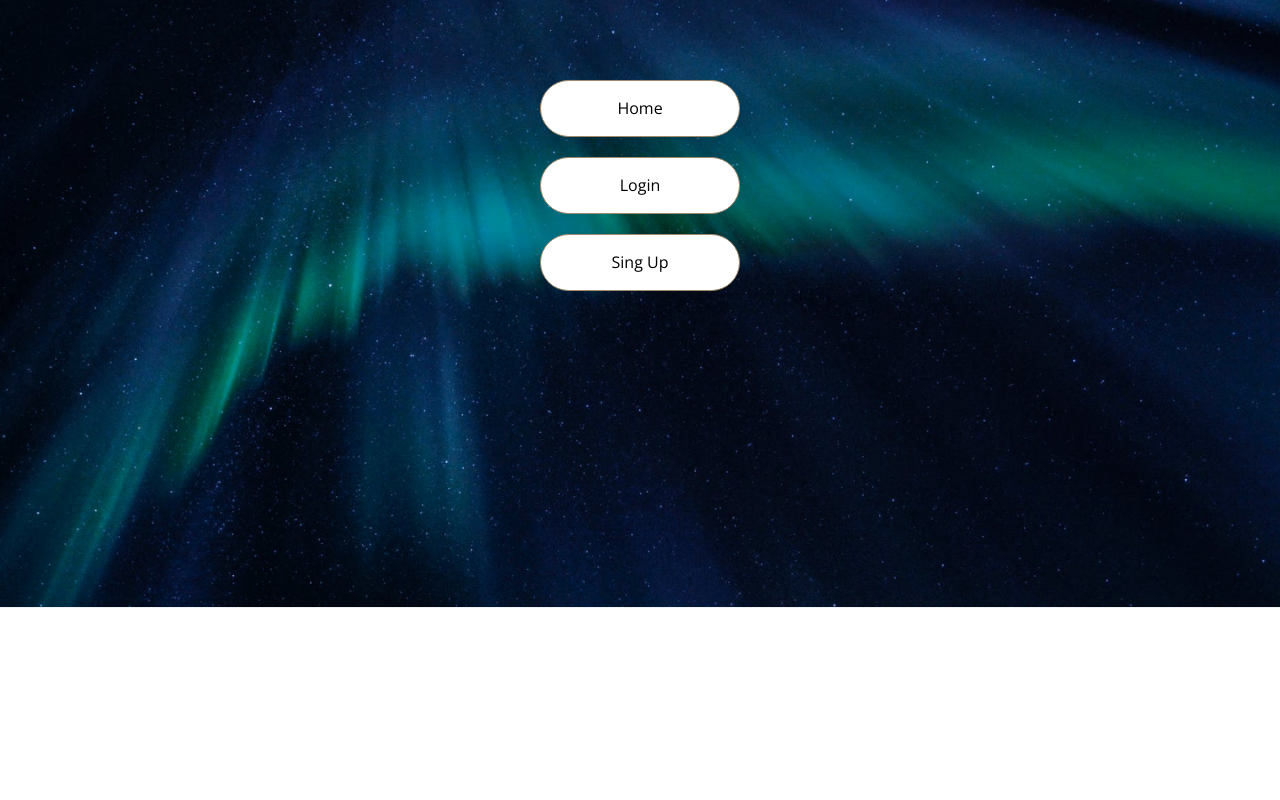
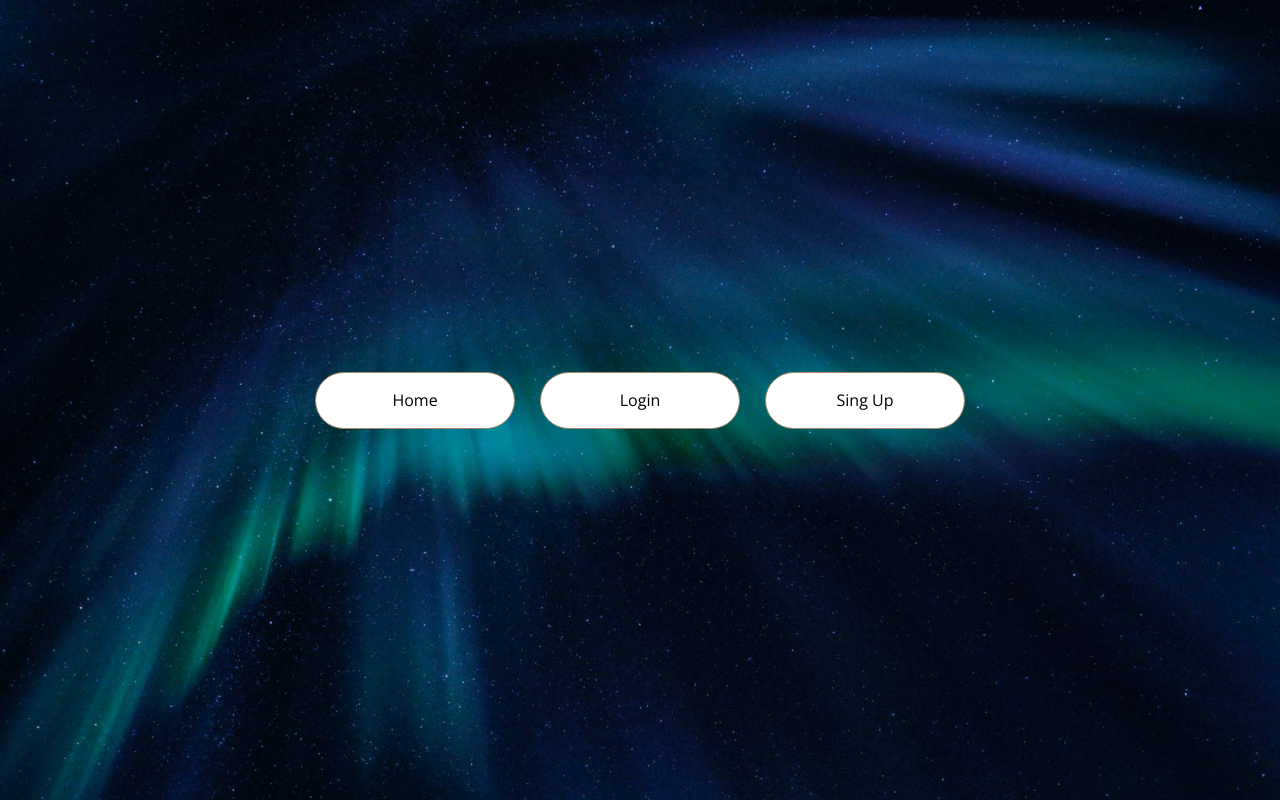
Before and after one commit to drjbrn/auth-page-demo, a React (Create React App) app in the folder authorization-app/: page / in a window 1280 px wide. Built offline with nearby package versions, Linux system fonts and the light colour scheme; the HTML template or start-up script is replaced by a standard one.

Commit message:
fix: change style for correct view app

```diff
--- a/authorization-app/src/App.scss
+++ b/authorization-app/src/App.scss
@@ -1,12 +1,7 @@
 .app {
   color: #fff;
-  display: grid;
+  min-height: 100vh;
+  display: flex;
   justify-items: center;
-
-  &__block {
-    width: 539px;
-    background: #ffffffd9;
-    border-radius: 1rem;
-    margin: 5rem auto;
-  }
+  align-items: center;
 }
--- a/authorization-app/src/components/Home/Home.scss
+++ b/authorization-app/src/components/Home/Home.scss
@@ -3,10 +3,14 @@
   // align-items: center;
   // justify-content: space-evenly;
   margin: 5rem auto;
-  display: grid;
-  // grid-template-columns: repeat(3, 1fr);
-  grid-template-columns: repeat(auto-fit,minmax(150px, 1fr));
-  grid-gap: 20px;
+  // display: grid;
+  // // grid-template-columns: repeat(3, 1fr);
+  // grid-template-columns: repeat(auto-fit,minmax(150px, 1fr));
+  // grid-gap: 20px;
+  display: flex;
+  // justify-content: center;
+  // align-items: center;
+  gap: 25px;
 
   & a {
     width: 200px;
--- a/authorization-app/src/components/Login/Login.scss
+++ b/authorization-app/src/components/Login/Login.scss
@@ -1,7 +1,7 @@
 .login {
+  margin: 0 auto;
   display: grid;
   justify-items: center;
-  margin: 4rem auto;
   width: 539px;
   background: #ffffffd9;
   border-radius: 1rem;
--- a/authorization-app/src/components/Registration/Registration.scss
+++ b/authorization-app/src/components/Registration/Registration.scss
@@ -1,9 +1,8 @@
 .registration {
+  margin: 0 auto;
   display: grid;
   justify-items: center;
-  margin: 4rem auto;
   width: 539px;
-  // height: 541px;
   background: #ffffffd9;
   border-radius: 1rem;
   padding: 2rem 0;
@@ -27,3 +26,15 @@
   display: flex;
   gap: 10px;
 }
+
+.accepted {
+  display: flex;
+  flex-direction: column;
+  align-items: center;
+  gap: 25px;
+
+  &__btns {
+    display: flex;
+    gap: 25px;
+  }
+}
```
